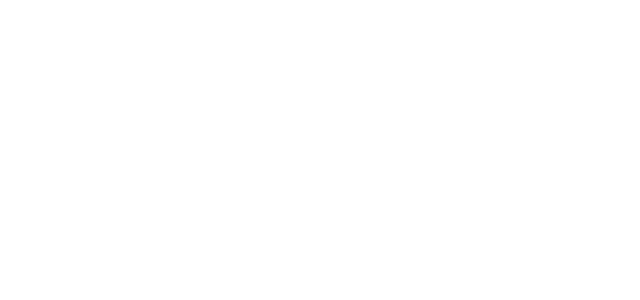
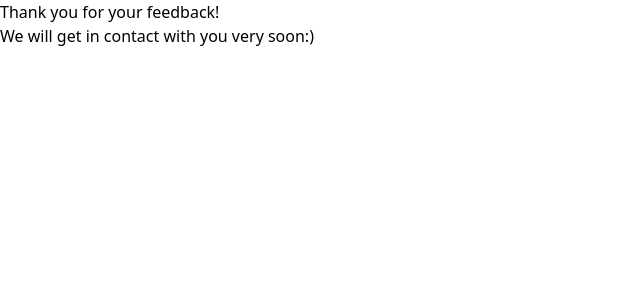
Before and after one commit to Fatoumatabintabarry/DeliveryService, a React (Vite) app in the folder client/: page /Feedback in a window 1280 px wide. Before the commit this address had no page. Shown: the top 300 px of the page, without its empty margins (0-640 px from the left). Built offline with nearby package versions, Linux system fonts and the light colour scheme.

Commit message:
support page update

```diff
--- a/client/src/App.jsx
+++ b/client/src/App.jsx
@@ -9,6 +9,7 @@
 import RequestDelivery from "./Pages/RequestDelivery";
 import DriverPortal from "./Pages/DriverPortal";
 import DriverRides from "./Pages/DriverRides";
+import Feedback from "./Pages/Feedback";
 
 function App() {
   return (
@@ -24,6 +25,8 @@
           <Route path="/choicePage" element={<ChoicePage />} />
           <Route path="/driver-portal" element={<DriverPortal />} />
           <Route path="/driver-rides" element={<DriverRides />} />
+          <Route path="/Feedback" element={<Feedback />} />
+
 
           {/* ... other routes */}
         </Routes>
--- a/client/src/Pages/DriverRides.jsx
+++ b/client/src/Pages/DriverRides.jsx
@@ -58,10 +58,13 @@
                 <p>Payout: {order.payout}</p>
                 <button
                   onClick={() => acceptDelivery(order.id)}
-                  className="bg-[#5F54E3] hover:bg-[#4e43cc] text-white font-bold py-2 px-4 rounded focus:outline-none focus:shadow-outline mt-3 transition duration-300"
+                  className="bg-[#F4F5FA] px-4 py-3 rounded-full border border-[#F0F0F6] shadow-xl mt-4"
                 >
                   Accept Delivery
                 </button>
+
+
+
               </div>
             ))}
           </div>
--- /dev/null
+++ b/client/src/Pages/Feedback.jsx
@@ -0,0 +1,15 @@
+import React from 'react'
+
+const Feedback = () => {
+  return (
+    <div >
+        <h1>Thank you for your feedback! </h1>
+        <p> We will get in contact with you very soon:)</p>
+
+    </div>
+
+
+  )
+}
+
+export default Feedback
--- a/client/src/components/CommunicationForm.jsx
+++ b/client/src/components/CommunicationForm.jsx
@@ -1,11 +1,17 @@
 import React from 'react';
-// Import images if they are local
-import { box, volant, fleche,  } from '../assets'
+import { useNavigate } from 'react-router-dom';
 
 const CommunicationForm = () => {
-  return (
+  const navigate = useNavigate();
+
+  // Define a function to handle the navigation
+  const handleSubmit = (event) => {
+    event.preventDefault(); // Prevent the default form submit action
+    navigate('/Feedback'); // Use the navigate function to redirect
+  };
 
 
+  return (
 
       <div className="flex items-center justify-center p-12" id="contact-us-section ">
 
@@ -82,6 +88,7 @@
             </div>
             <div>
                 <button
+                onClick={handleSubmit}
                 class="hover:shadow-form rounded-md bg-[#6A64F1] py-3 px-8 text-base font-semibold text-white outline-none"
                 >
                 Submit
```
